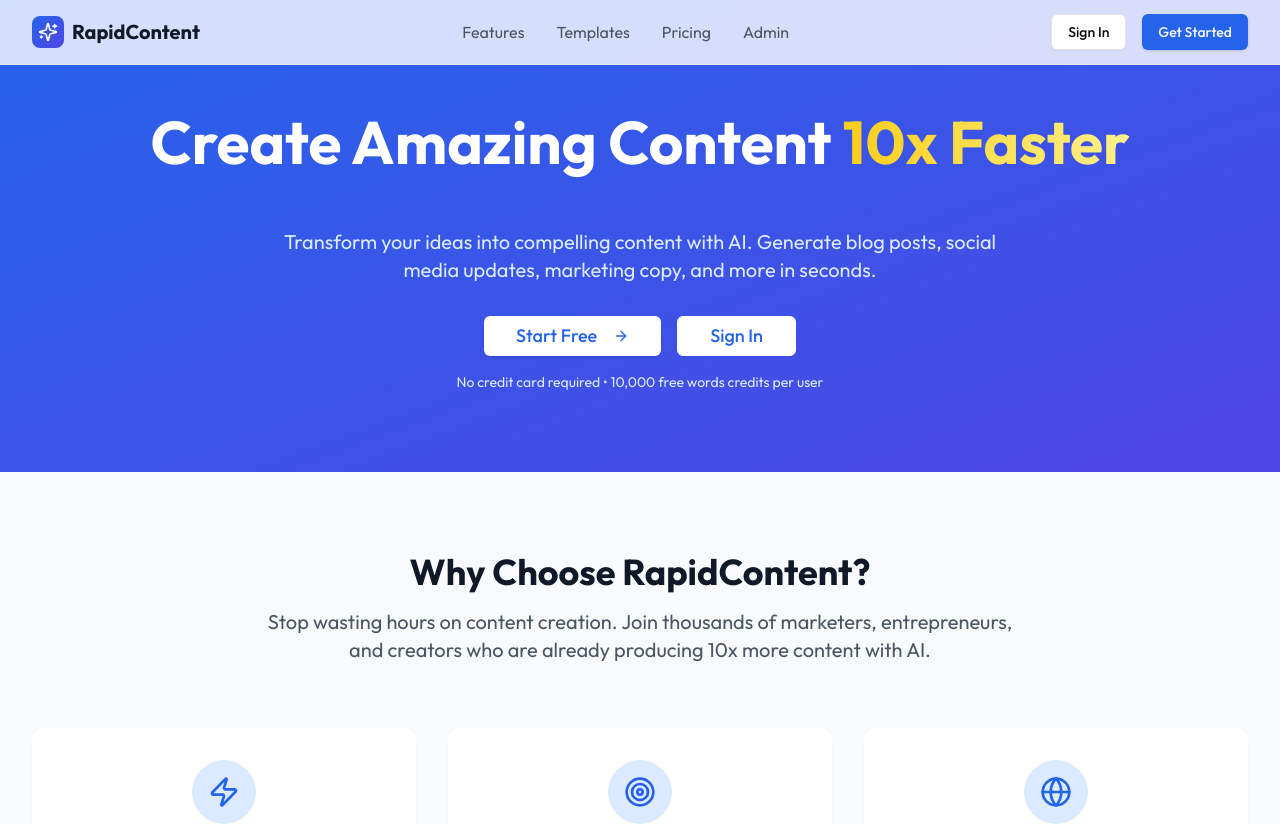
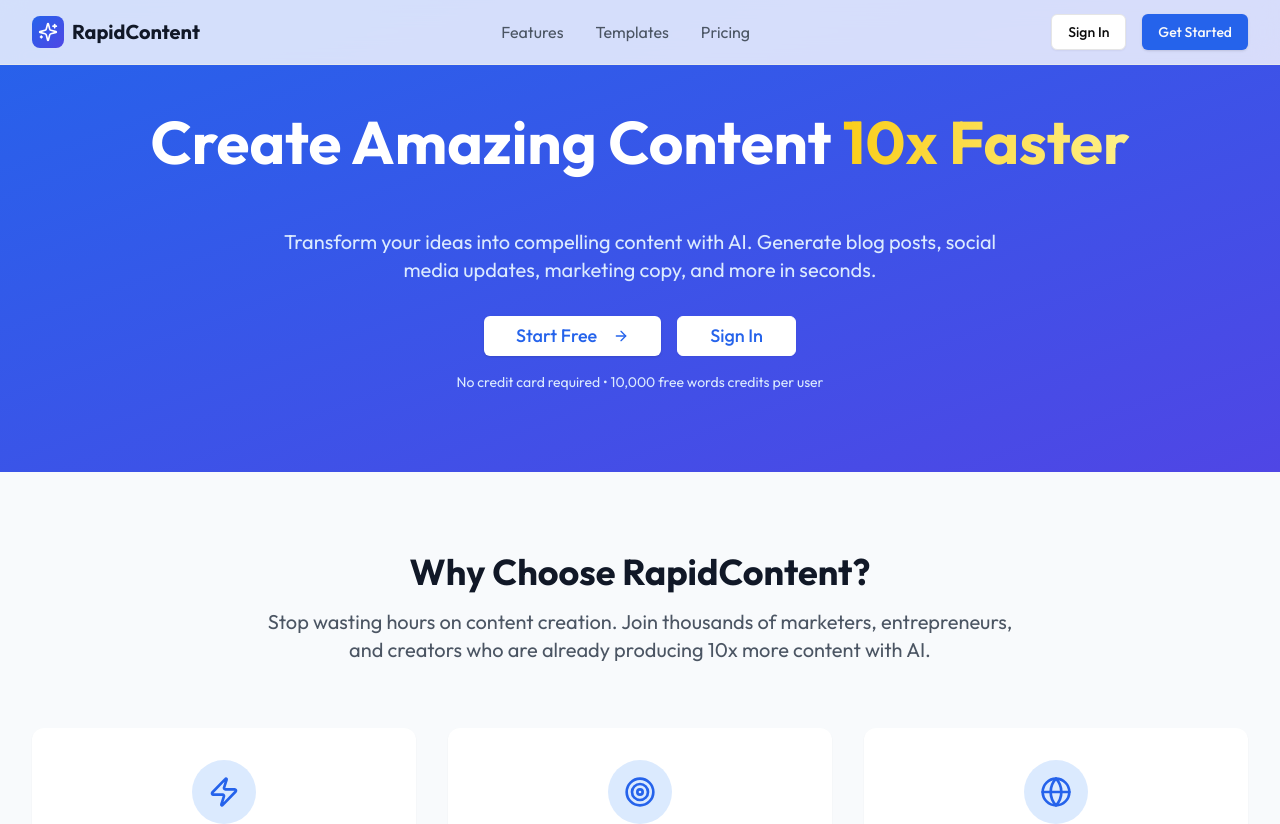
Before and after one commit to Rohitbadekar-639/ai-content-generator, a Next.js app: page /landing in a window 1280 px wide. Shown: the top 824 px of the page. Built offline with nearby package versions, Linux system fonts and the light colour scheme; no server answers.

Commit message:
feat: Restrict admin access to admin users only

```diff
--- a/app/landing/page.tsx
+++ b/app/landing/page.tsx
@@ -71,7 +71,9 @@ export default function LandingPage() {
               <a href="#features" className="text-gray-600 hover:text-gray-900 transition-colors">Features</a>
               <a href="#templates" className="text-gray-600 hover:text-gray-900 transition-colors">Templates</a>
               <a href="#pricing" className="text-gray-600 hover:text-gray-900 transition-colors">Pricing</a>
+              {user?.primaryEmailAddress?.emailAddress === 'rohitbadekar555@gmail.com' && (
                 <a href="#admin" className="text-gray-600 hover:text-gray-900 transition-colors">Admin</a>
+              )}
             </nav>
 
             {/* CTA Buttons */}
@@ -120,7 +122,9 @@ export default function LandingPage() {
               <a href="#features" className="block px-4 py-2 text-gray-600 hover:text-gray-900">Features</a>
               <a href="#templates" className="block px-4 py-2 text-gray-600 hover:text-gray-900">Templates</a>
               <a href="#pricing" className="block px-4 py-2 text-gray-600 hover:text-gray-900">Pricing</a>
+              {user?.primaryEmailAddress?.emailAddress === 'rohitbadekar555@gmail.com' && (
                 <a href="#admin" className="block px-4 py-2 text-gray-600 hover:text-gray-900">Admin</a>
+              )}
               <div className="pt-4 space-y-2">
                 {isSignedIn ? (
                   <>
@@ -357,7 +361,8 @@ export default function LandingPage() {
         </div>
       </section>
 
-      {/* Admin Access Section */}
+      {/* Admin Access Section - Admin Only */}
+      {user?.primaryEmailAddress?.emailAddress === 'rohitbadekar555@gmail.com' && (
         <section id="admin" className="py-20 px-4 sm:px-6 lg:px-8 bg-gray-900">
           <div className="max-w-7xl mx-auto text-center">
             <h2 className="text-3xl font-bold text-white mb-4">
@@ -373,6 +378,7 @@ export default function LandingPage() {
             </Link>
           </div>
         </section>
+      )}
 
       {/* Footer */}
       <footer className="bg-gray-900 text-white py-12 px-4 sm:px-6 lg:px-8">
```
Lines whose indentation alone changed are shown as unchanged.
